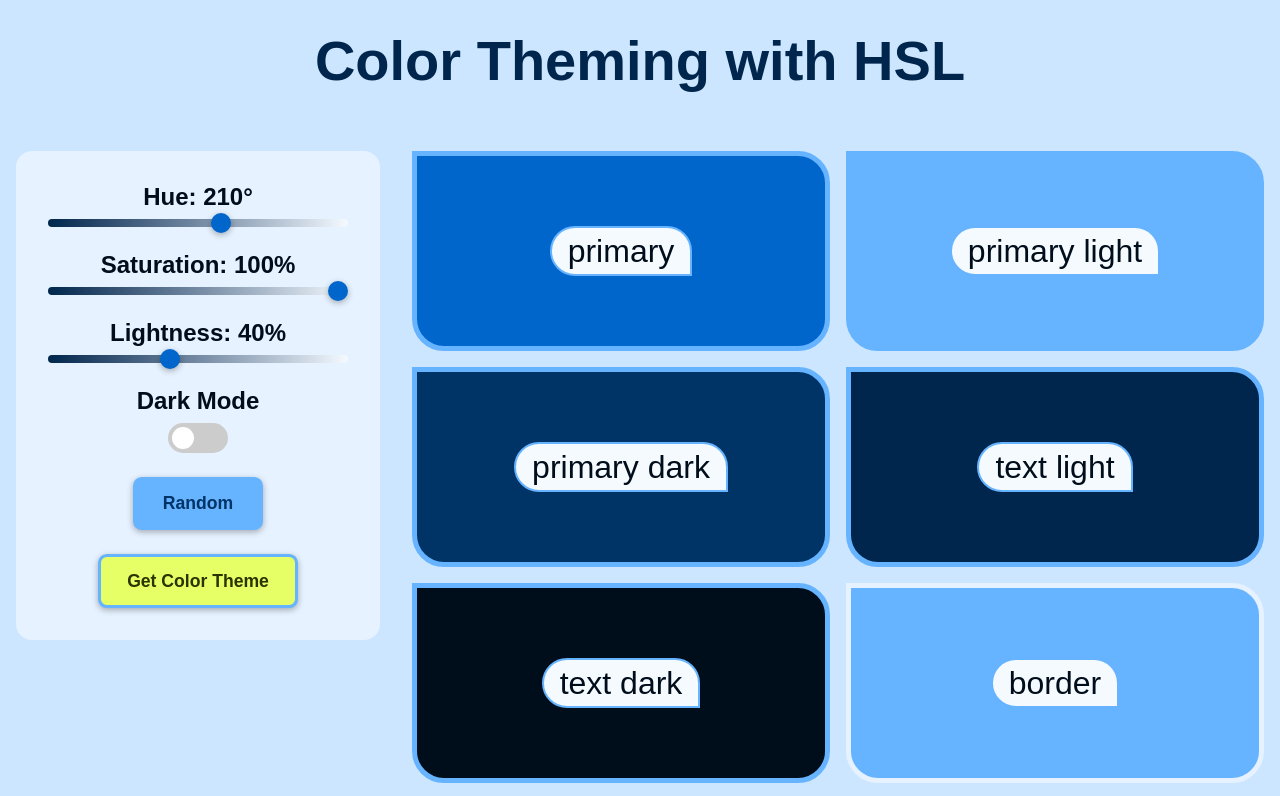
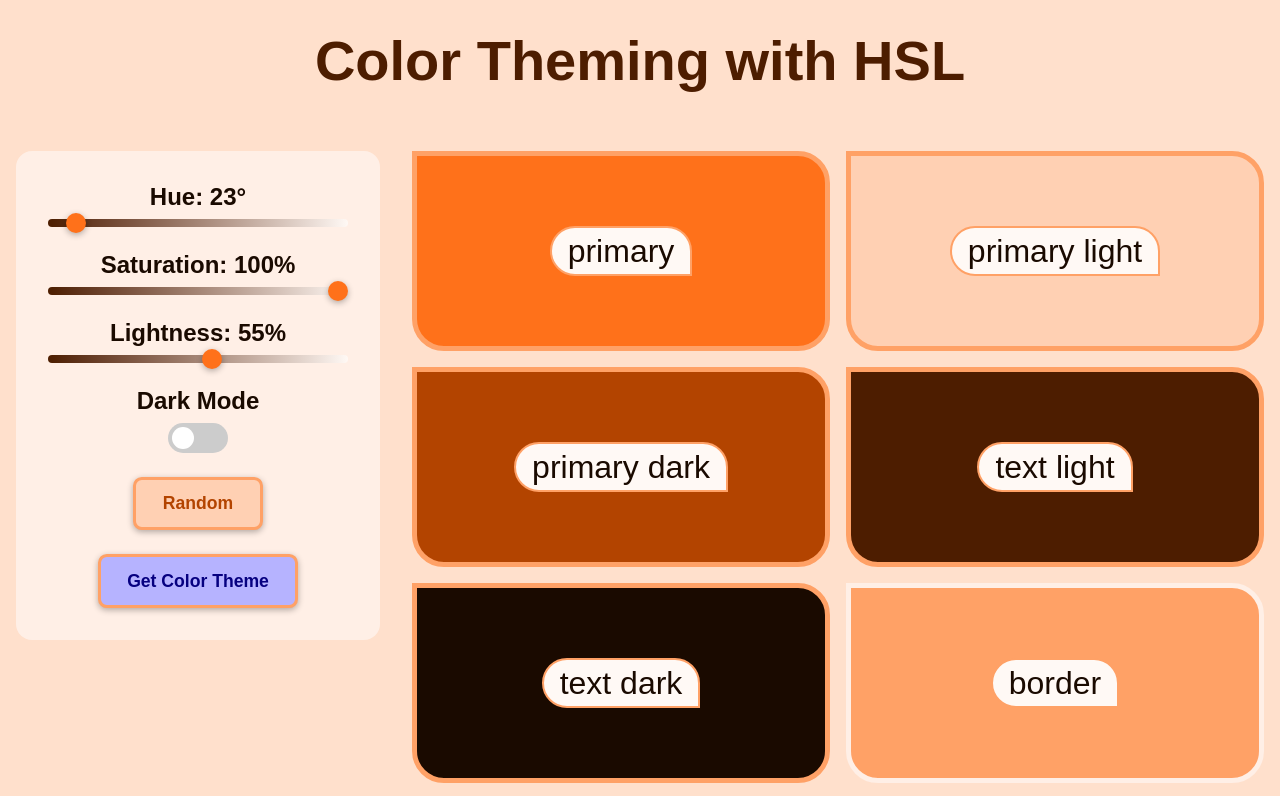
Before and after one commit to JasonToups/color-theming-hsl, a plain HTML site: page index.html in a window 1280 px wide. Shown: the top 796 px of the page. Drawn offline with Linux system fonts and the light colour scheme.

Commit message:
updates default values

```diff
--- a/index.css
+++ b/index.css
@@ -12,7 +12,7 @@ html {
 
 :root {
   /* adjust these three values to update all of the colors in the theme   */
-  --base-hue: 210;
+  --base-hue: 23;
   --base-saturation: 100%;
   --base-lightness: 40%;
   --base-color: hsl(var(--base-hue), var(--base-saturation), var(--base-lightness));
--- a/index.html
+++ b/index.html
@@ -13,16 +13,16 @@
     <main class="main">
       <section class="controls">
         <div class="slider-group">
-          <label for="hue-slider">Hue: <span id="hue-value">210</span>°</label>
-          <input type="range" id="hue-slider" min="0" max="360" value="210" class="slider" />
+          <label for="hue-slider">Hue: <span id="hue-value">23</span>°</label>
+          <input type="range" id="hue-slider" min="0" max="360" value="23" class="slider" />
         </div>
         <div class="slider-group">
           <label for="saturation-slider">Saturation: <span id="saturation-value">100</span>%</label>
           <input type="range" id="saturation-slider" min="0" max="100" value="100" class="slider" />
         </div>
         <div class="slider-group">
-          <label for="lightness-slider">Lightness: <span id="lightness-value">40</span>%</label>
-          <input type="range" id="lightness-slider" min="0" max="100" value="40" class="slider" />
+          <label for="lightness-slider">Lightness: <span id="lightness-value">55</span>%</label>
+          <input type="range" id="lightness-slider" min="0" max="100" value="55" class="slider" />
         </div>
         <div class="slider-group">
           <label for="theme-toggle">Dark Mode</label>
--- a/index.js
+++ b/index.js
@@ -158,6 +158,7 @@ ${cssSection}`;
         const originalText = copyAllButton.textContent;
         copyAllButton.textContent = 'Copied!';
         copyAllButton.style.backgroundColor = 'var(--color-warning)';
+        copyAllButton.style.color = 'var(--color-bg-high)';
 
         // Wait 3 seconds, then close modal and reset button
         setTimeout(() => {
```
